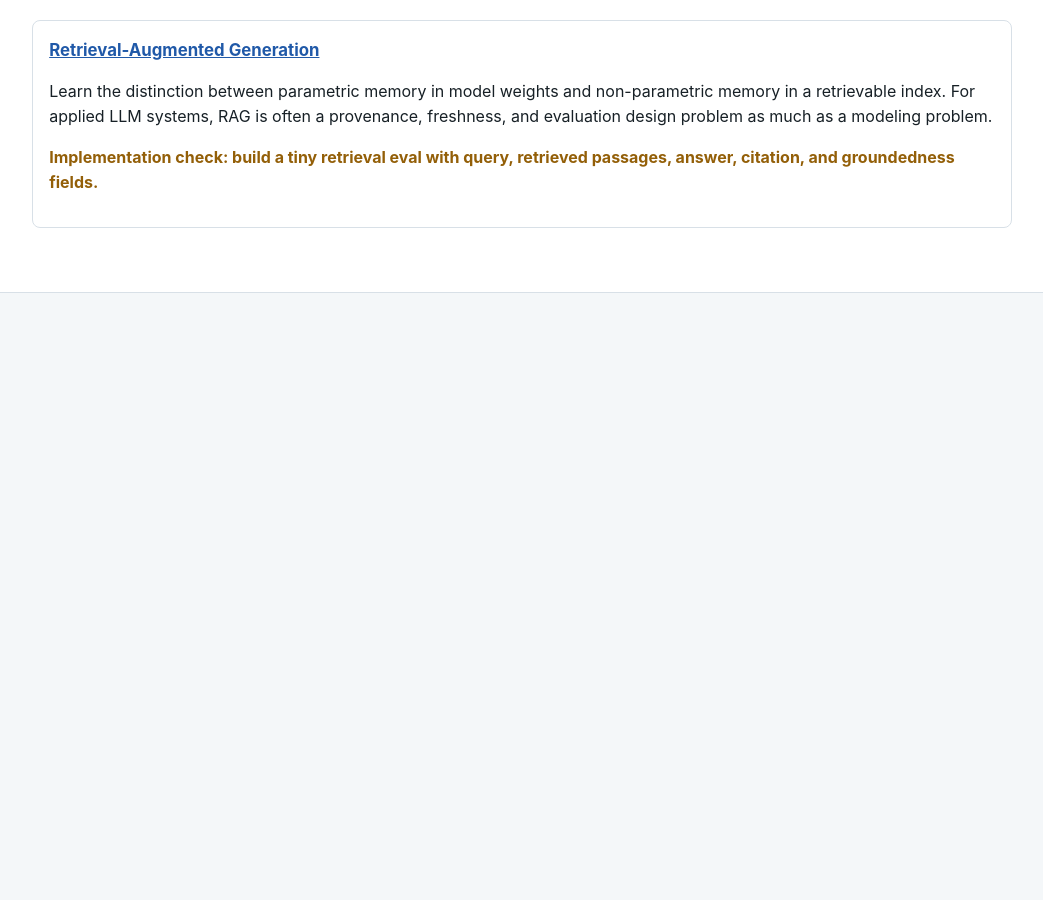
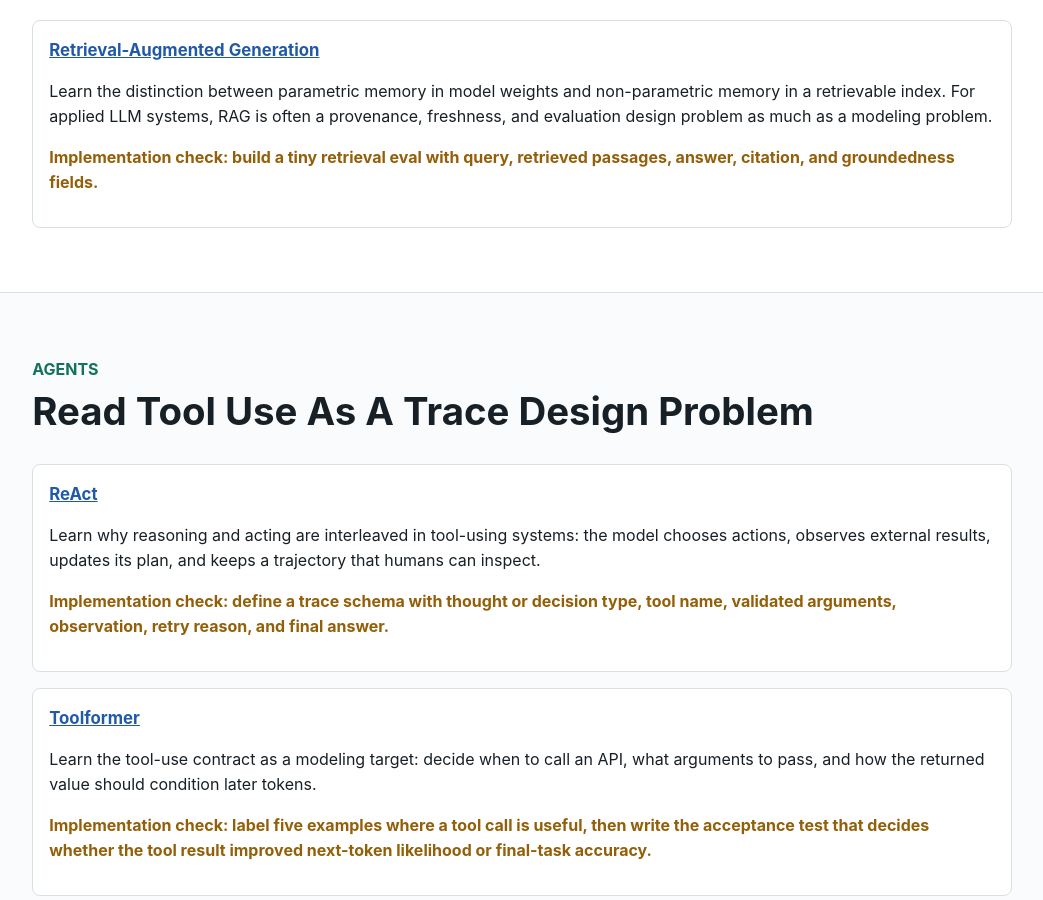
Before and after one commit to kennethli319/kennethli319.github.io, a Jekyll site: the page llm-ml-course/lessons/research-reading-map.html, which Jekyll copies as it is, in a window 1280 px wide and 900 px high, scrolled down 3348 px. Shown: the whole window, without its empty margins (19-1062 px from the left). Built offline with Jekyll 4.4.1, drawn with Linux system fonts in a browser that asks for light colours; before the commit the page ends 3641 px from its top, so only the background shows below that.

Commit message:
Sync LLM course agent readings

```diff
--- a/llm-ml-course/index.html
+++ b/llm-ml-course/index.html
@@ -172,7 +172,7 @@
         <article>
           <span>15</span>
           <h3>Research Reading Map</h3>
-          <p>Read the primary LLM papers and official docs in a practical order: architecture, position, efficient attention, serving, adaptation, preferences, and RAG.</p>
+          <p>Read the primary LLM papers and official docs in a practical order: architecture, position, efficient attention, serving, adaptation, preferences, RAG, and agents.</p>
           <p class="lab">Lab: summarize one source into "what problem, what method, what tradeoff, what implementation test."</p>
           <p><a class="lesson-link" href="lessons/research-reading-map.html">Open lesson: research reading map</a></p>
         </article>
--- a/llm-ml-course/lessons/research-reading-map.html
+++ b/llm-ml-course/lessons/research-reading-map.html
@@ -14,6 +14,7 @@
       <a href="#inference">Inference</a>
       <a href="#adaptation">Adaptation</a>
       <a href="#rag">RAG</a>
+      <a href="#agents">Agents</a>
     </nav>
     <p class="eyebrow">Module 15</p>
     <h1>LLM Research Reading Map</h1>
@@ -107,6 +108,25 @@
         <p class="lab">Implementation check: build a tiny retrieval eval with query, retrieved passages, answer, citation, and groundedness fields.</p>
       </article>
     </section>
+
+    <section id="agents" class="band">
+      <div class="section-head">
+        <p class="eyebrow">Agents</p>
+        <h2>Read Tool Use As A Trace Design Problem</h2>
+      </div>
+      <div class="problem-group">
+        <article class="problem-card">
+          <h4><a href="https://arxiv.org/abs/2210.03629">ReAct</a></h4>
+          <p>Learn why reasoning and acting are interleaved in tool-using systems: the model chooses actions, observes external results, updates its plan, and keeps a trajectory that humans can inspect.</p>
+          <p class="lab">Implementation check: define a trace schema with thought or decision type, tool name, validated arguments, observation, retry reason, and final answer.</p>
+        </article>
+        <article class="problem-card">
+          <h4><a href="https://arxiv.org/abs/2302.04761">Toolformer</a></h4>
+          <p>Learn the tool-use contract as a modeling target: decide when to call an API, what arguments to pass, and how the returned value should condition later tokens.</p>
+          <p class="lab">Implementation check: label five examples where a tool call is useful, then write the acceptance test that decides whether the tool result improved next-token likelihood or final-task accuracy.</p>
+        </article>
+      </div>
+    </section>
   </main>
 </body>
 </html>
```
